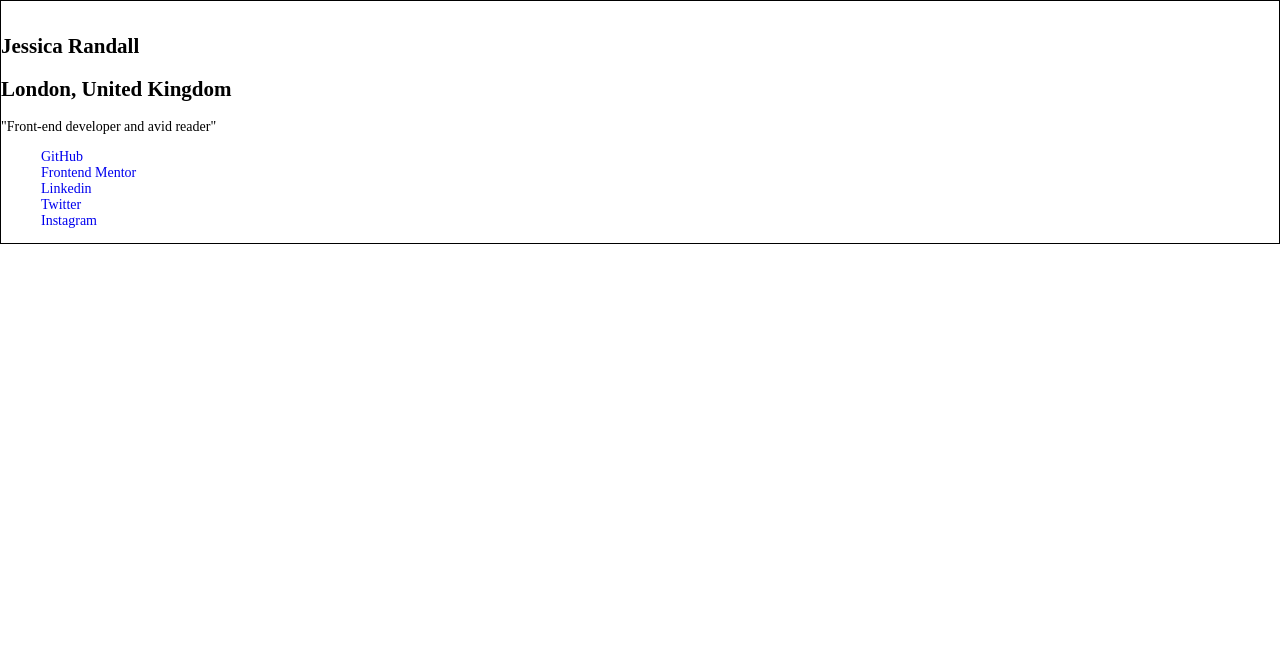
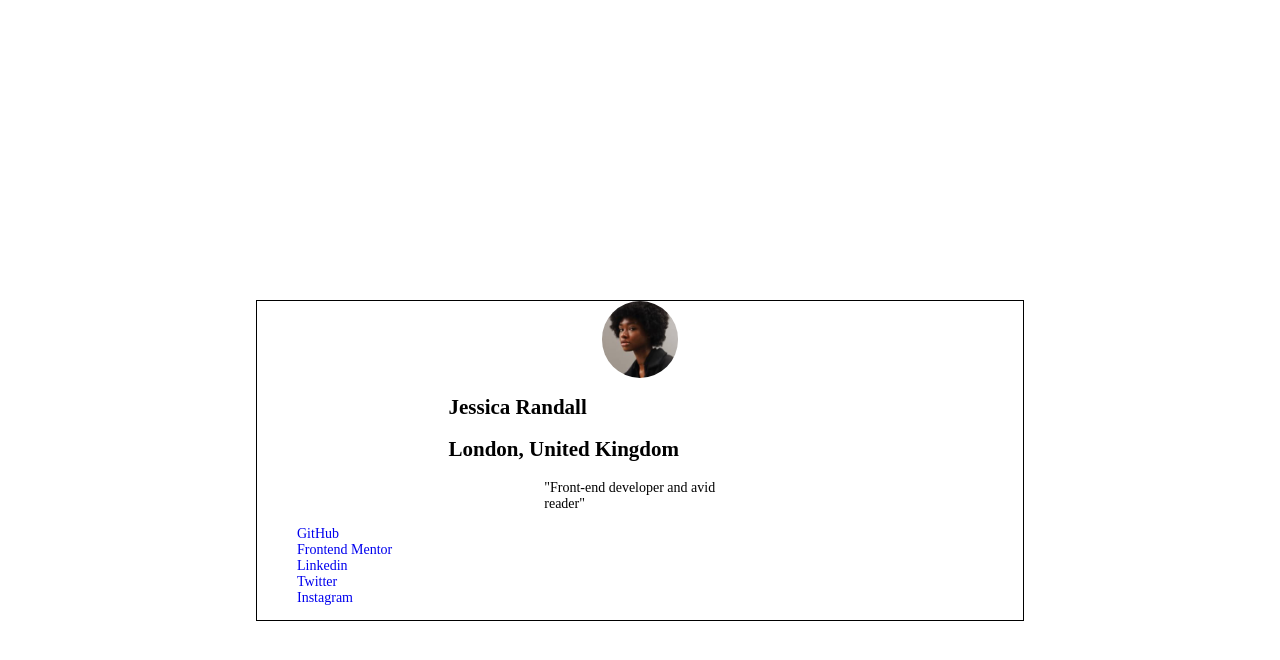
Before and after one commit to indigorose/frontend_mentor_hosting, a React (Vite) app in the folder social_links_profile/: page / in a window 1280 px wide. Shown: the top 660 px of the page. Built offline with nearby package versions, Linux system fonts and the light colour scheme.

Commit message:
Update styling

```diff
--- a/social_links_profile/src/App.css
+++ b/social_links_profile/src/App.css
@@ -1,3 +1,4 @@
+/* Base styling */
 *,
 *::before,
 *::after {
@@ -7,7 +8,7 @@
 body {
 	margin: 0;
 	font-family: 'Montserrat', 'Oswald', serif, sans-serif;
-	font-size: 1.3rem;
+	font-size: 14px;
 }
 
 :root {
@@ -18,12 +19,10 @@ body {
 	--background--3: hsl(0, 0%, 8%);
 }
 
-body {
-	font-size: 14px;
-}
-
 .card {
 	border: 1px solid black;
+	margin: 300px auto;
+	max-width: 60%;
 }
 
 a {
@@ -33,3 +32,17 @@ a {
 li {
 	list-style: none;
 }
+
+.card--about {
+	max-width: 50%;
+	margin: 0 auto;
+}
+
+/* image styling */
+.profile-img {
+	display: block;
+	margin-left: auto;
+	margin-right: auto;
+	border-radius: 50%;
+	width: 20%;
+}
--- a/social_links_profile/src/App.jsx
+++ b/social_links_profile/src/App.jsx
@@ -1,19 +1,16 @@
-import { useState } from 'react'
-import './App.css'
+import './App.css';
+import profileImg from './assets/images/avatar-jessica.jpeg';
 // To run -- npm run dev
 
 function App() {
-  const [count, setCount] = useState(0)
 
   return (
     <>
       <div className="container">
         <section className="card">
-
           <div className="card--about">
-            <img src="" alt="" />
-            <h1 className="card--name">
-              Jessica Randall
+            <img className='profile-img' src={profileImg} alt="portrait photo of Jessica" />
+            <h1 className="card--name">Jessica Randall
             </h1>
             <h2 className="card--sub">London, United Kingdom</h2>
             <p className="card--about">"Front-end developer and avid reader"</p>
```
